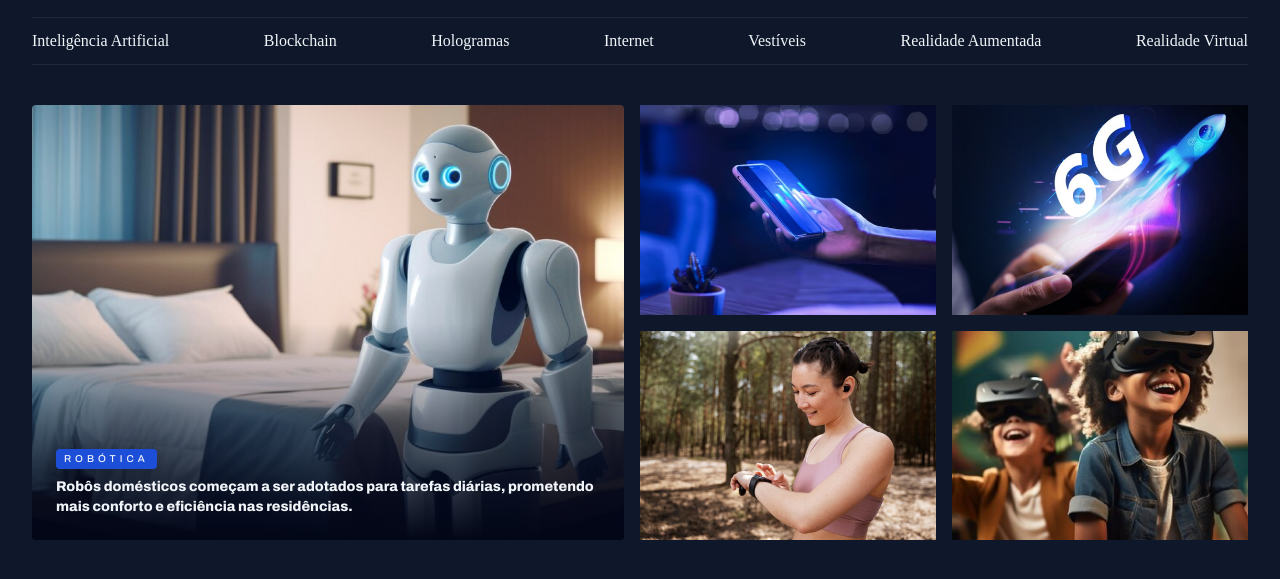
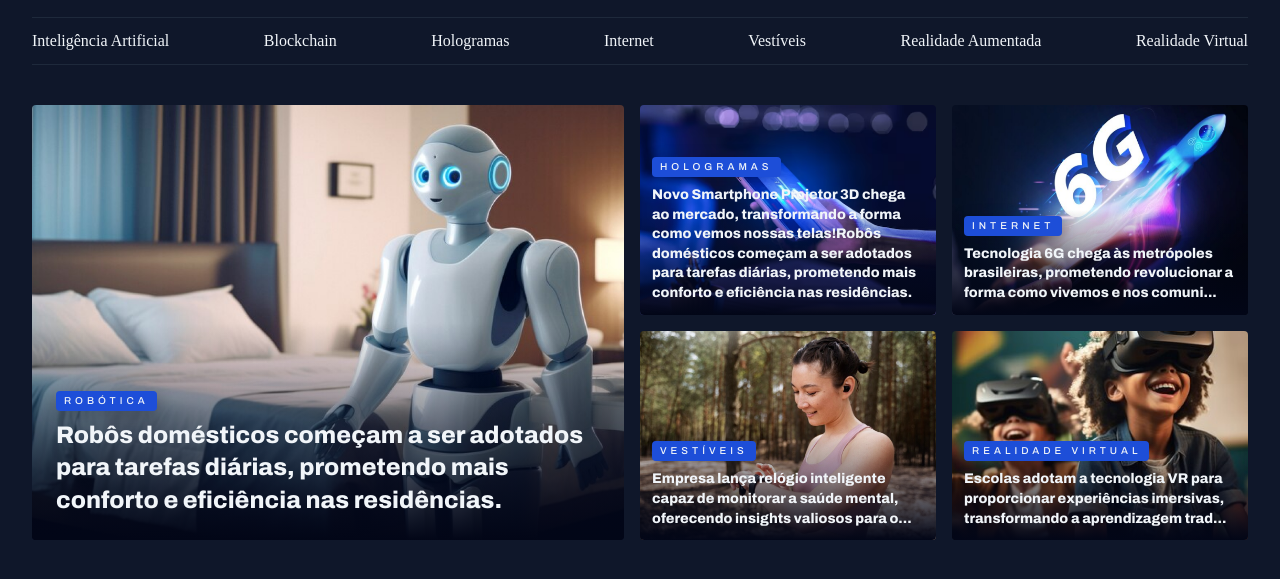
Before and after one commit to luizroquim/projeto-noticias, a plain HTML site: page index.html in a window 1280 px wide. Shown: the part 55-634 px from the top of the page. Drawn offline with Linux system fonts and the light colour scheme.

Commit message:
finalizando a sessão destaques

```diff
--- a/index.html
+++ b/index.html
@@ -42,27 +42,55 @@
     <main class="grid container">
         <section id="featured" class="grid grid-flow-col gap-16">
             <figure class="card">
-                <img src="assets/image/Image 01.png" alt="">
+                <img src="assets/image/Image 01.png" alt="Robôs domésticos começam a ser adotados para tarefas diárias, prometendo mais conforto e eficiência nas residências.">
                 <figcaption>
                     <span class="content-tag">Robótica</span>
                     <h2 class="text-2xl">
                         Robôs domésticos começam a ser adotados para tarefas diárias, prometendo mais conforto e eficiência nas residências.</h2>
                 </figcaption>
             </figure>
+
              <div class="grid grid-cols-2 gap-16">
-                 <div>
-                    <img src="assets/image/Image 02.png" alt="">
-                             </div>
-                 <div>
-                    <img src="assets/image/Image 03.png" alt="">
-                             </div>
-                 <div>
-                    <img src="assets/image/Image 04.png" alt="">
-                             </div>
-                 <div>
-                    <img src="assets/image/Image 05.png" alt="">
-                             </div>
-             </div>
+                <figure class="card">
+                    <img src="assets/image/Image 02.png" alt="Novo Smartphone Projetor 3D chega ao mercado, transformando a forma como vemos nossas telas!Robôs domésticos começam a ser adotados para tarefas diárias, prometendo mais conforto e eficiência nas residências.">
+
+                    <figcaption>
+                    <span class="content-tag">Hologramas</span>
+                    <h2 class="text-lg">
+                        Novo Smartphone Projetor 3D chega ao mercado, transformando a forma como vemos nossas telas!Robôs domésticos começam a ser adotados para tarefas diárias, prometendo mais conforto e eficiência nas residências.</h2>
+                    </figcaption>
+                </figure>
+
+                <figure class="card">
+                    <img src="assets/image/Image 03.png" alt="Tecnologia 6G chega às metrópoles brasileiras, prometendo revolucionar a forma como vivemos e nos comunicamos.">
+                    <figcaption>
+                    <span class="content-tag">Internet</span>
+                    <h2 class="text-lg">
+                       Tecnologia 6G chega às metrópoles brasileiras, prometendo revolucionar a forma como vivemos e nos comuni...</h2>
+                    </figcaption>
+
+                </figure>
+
+                <figure class="card">
+                    <img src="assets/image/Image 04.png" alt="Empresa lança relógio inteligente capaz de monitorar a saúde mental, oferecendo insights valiosos para o bem-estar pessoal.">
+                    <figcaption>
+                    <span class="content-tag">Vestíveis</span>
+                    <h2 class="text-lg">
+                       Empresa lança relógio inteligente capaz de monitorar a saúde mental, oferecendo insights valiosos para o...</h2>
+                    </figcaption>
+
+                </figure>
+
+                 <figure class="card">
+                    <img src="assets/image/Image 05.png" alt="Escolas adotam a tecnologia VR para proporcionar experiências imersivas, transformando a aprendizagem tradicional.">
+                    <figcaption>
+                    <span class="content-tag">Realidade Virtual</span>
+                    <h2 class="text-lg">
+                       Escolas adotam a tecnologia VR para proporcionar experiências imersivas, transformando a aprendizagem trad...</h2>
+                    </figcaption>
+
+                </figure>
+            </div>
 
 
         </section>
--- a/styles/sections.css
+++ b/styles/sections.css
@@ -22,6 +22,10 @@
             bottom:0;
             padding: 24px;
 
+            &:has(.text-lg){
+                padding: 12px;
+            }
+
             h2{
                 margin-top: 8px;
             }
--- a/styles/utility.css
+++ b/styles/utility.css
@@ -14,14 +14,14 @@
 }
 
 .text-2xl{
-    font: var(--h3);
+    font: var(--h1);
 
 }
 .text-xl{
     font: var(--h2);
 }
 .text-lg{
-    font: var(--h1);
+    font: var(--h3);
 }
 .text-sm{
     font: var(--text-sm);
```
